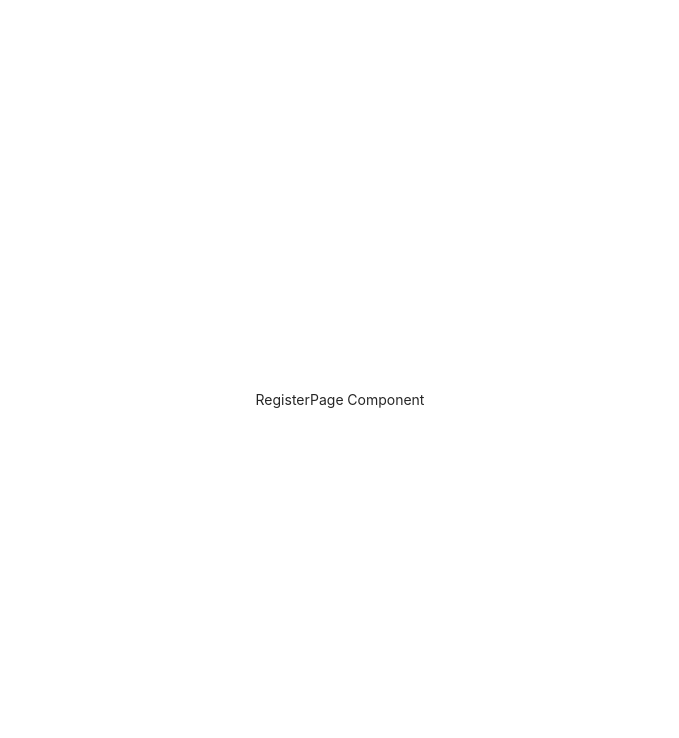
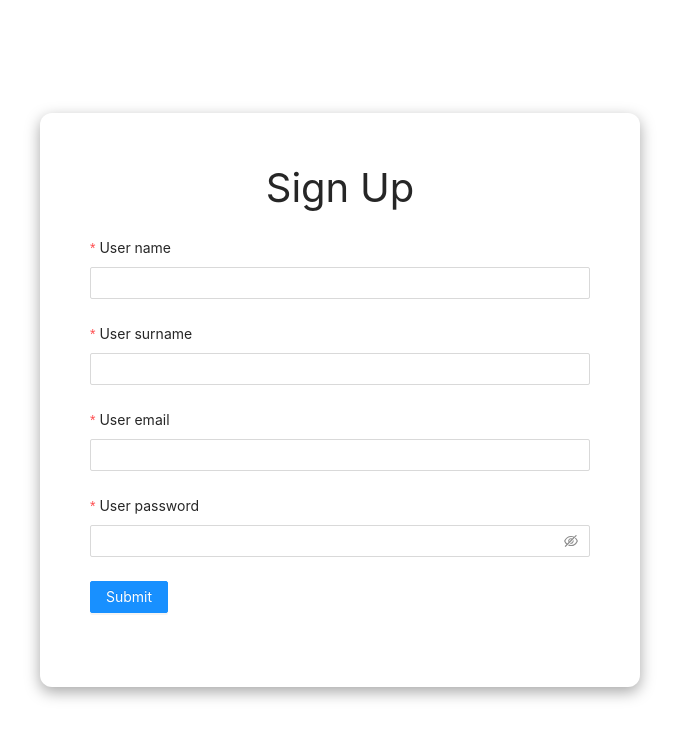
Before and after one commit to Yuriy-27/test-app, a React (Create React App) app: page /register in a window 1280 px wide. Shown: the top 738 px of the page, without its empty margins (300-979 px from the left). Built offline with nearby package versions, Linux system fonts and the light colour scheme.

Commit message:
feat: add registration form

```diff
--- /dev/null
+++ b/src/components/SignUpForm/SignUpForm.module.scss
@@ -0,0 +1,14 @@
+.SignUpForm {
+  width: 100%;
+  max-width: 600px;
+  padding: 50px;
+  box-shadow: rgba(0, 0, 0, 0.35) 0px 5px 15px;
+  border-radius: 12px;
+}
+
+.FormTitle {
+  font-size: 40px;
+  line-height: 125%;
+  text-align: center;
+  margin-bottom: 24px;
+}
--- /dev/null
+++ b/src/components/SignUpForm/SignUpForm.tsx
@@ -0,0 +1,90 @@
+import { Button, Form, Input } from 'antd';
+import React, { FC } from 'react';
+
+import styles from './SignUpForm.module.scss';
+
+/* eslint-disable no-template-curly-in-string */
+const validateMessages = {
+  required: 'Field is required!',
+  types: {
+    email: '${label} is not a valid email!'
+  },
+  name: {
+    range: '${label} must be at least ${min} characters'
+  },
+  pattern: {
+    mismatch:
+      '${label}: 8 chars min, upper, lower letter, digit and symbol: @$!%*#?&_'
+  }
+};
+/* eslint-enable no-template-curly-in-string */
+
+const SignUpForm: FC = () => {
+  const onFinish = (values: any) => {
+    console.log('Success:', values);
+  };
+
+  const onFinishFailed = (errorInfo: any) => {
+    console.log('Failed:', errorInfo);
+  };
+
+  return (
+    <div className={`${styles.SignUpForm}`} data-testid='SignUpForm'>
+      <div className={`${styles.FormTitle}`}>Sign Up</div>
+      <Form
+        name='signUp'
+        layout='vertical'
+        onFinish={onFinish}
+        onFinishFailed={onFinishFailed}
+        autoComplete='off'
+        validateMessages={validateMessages}
+      >
+        <Form.Item
+          label='User name'
+          name='name'
+          rules={[{ required: true, whitespace: true, min: 2 }]}
+        >
+          <Input />
+        </Form.Item>
+
+        <Form.Item
+          label='User surname'
+          name='surname'
+          rules={[{ required: true, whitespace: true }]}
+        >
+          <Input />
+        </Form.Item>
+
+        <Form.Item
+          label='User email'
+          name='email'
+          rules={[{ required: true, type: 'email' }]}
+        >
+          <Input />
+        </Form.Item>
+
+        <Form.Item
+          label='User password'
+          name='password'
+          rules={[
+            {
+              required: true,
+              pattern:
+                /^(?=.*[A-Za-z])(?=.*\d)(?=.*[@$!%*#?&_])[A-Za-z\d@$!%*#?&_]{8,}$/
+            }
+          ]}
+        >
+          <Input.Password />
+        </Form.Item>
+
+        <Form.Item>
+          <Button type='primary' htmlType='submit'>
+            Submit
+          </Button>
+        </Form.Item>
+      </Form>
+    </div>
+  );
+};
+
+export default SignUpForm;
--- a/src/pages/RegisterPage/RegisterPage.module.scss
+++ b/src/pages/RegisterPage/RegisterPage.module.scss
@@ -1,2 +1,7 @@
 .RegisterPage {
+  width: 100%;
+  min-height: 100vh;
+  display: flex;
+  align-items: center;
+  justify-content: center;
 }
--- a/src/pages/RegisterPage/RegisterPage.tsx
+++ b/src/pages/RegisterPage/RegisterPage.tsx
@@ -1,10 +1,11 @@
 import React, { FC } from 'react';
 
+import SignUpForm from '../../components/SignUpForm/SignUpForm';
 import styles from './RegisterPage.module.scss';
 
 const RegisterPage: FC = () => (
   <div className={styles.RegisterPage} data-testid='RegisterPage'>
-    RegisterPage Component
+    <SignUpForm />
   </div>
 );
 
```
Also changed, not shown: src/components/SignUpForm/SignUpForm.lazy.tsx (added, +13 -0 lines), src/firebaseConfig.ts (+7 -6 lines), 1 other file (tests, documents, lock files or other folders).
